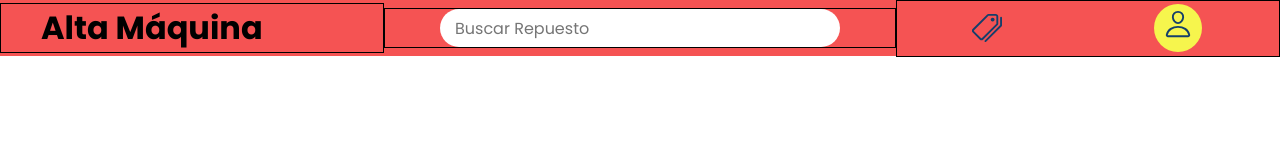
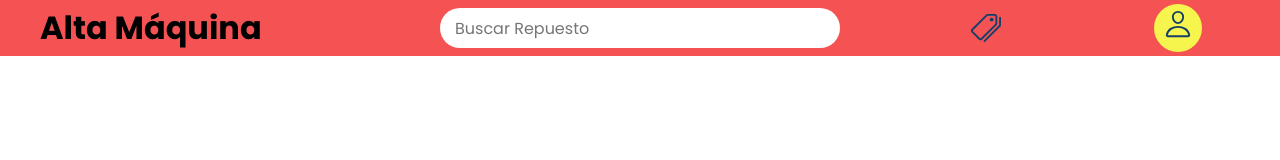
Before and after one commit to ShakuDev/AltaMaquiba, a plain HTML site: page index.html in a window 1280 px wide. Drawn offline with nearby package versions, Linux system fonts and the light colour scheme.

Commit message:
Nav Actualizado

```diff
--- a/css/styles.css
+++ b/css/styles.css
@@ -41,7 +41,7 @@
     color: #143f6b;
     margin-top: 10px;
 }
-.left-nav .user{
+.left-nav .menuser{
     background-color: #f6f54d;
     margin: 3px;
     padding: 3px 9px 0;
--- a/index.html
+++ b/index.html
@@ -7,21 +7,24 @@
 <body>
     <div class="contenedor">
         <div class="head-nav">
-            <div class="nav-title" style="border: 1px solid black;">
+            <div class="nav-title">
                 <h1>Alta Máquina</h1>
             </div>
-            <div class="search" style="border: 1px solid black;">
+            <div class="search">
                 <input type="text" placeholder="Buscar Repuesto"/>
                 <!-- <ion-icon name="search-outline" class="icon"></ion-icon> -->
             </div>
-            <div class="left-nav" style="border: 1px solid black;">
+            <div class="left-nav">
                 <a href="#" class="car"><ion-icon name="pricetags-outline"></ion-icon></a>
-                <a href="#" class="user"><ion-icon name="person-outline"></ion-icon></a>
+                <a href="#" class="menuser"><ion-icon name="person-outline"></ion-icon></a>
             </div>
 
         </div>
     </div>
     <script type="module" src="https://unpkg.com/ionicons@5.5.2/dist/ionicons/ionicons.esm.js"></script>
     <script nomodule src="https://unpkg.com/ionicons@5.5.2/dist/ionicons/ionicons.js"></script>
+    <script>
+
+    </script>
 </body>
 </html>
```
